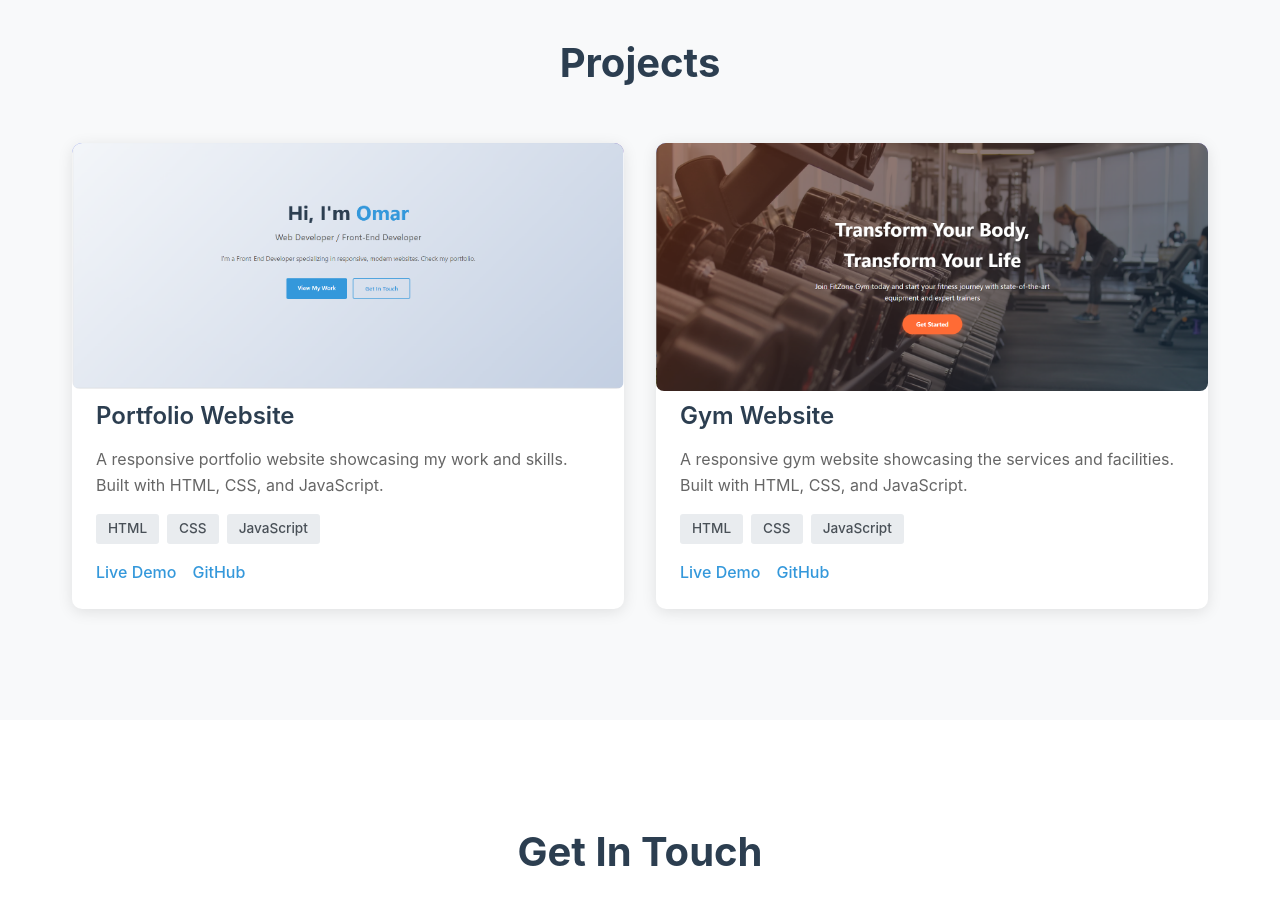
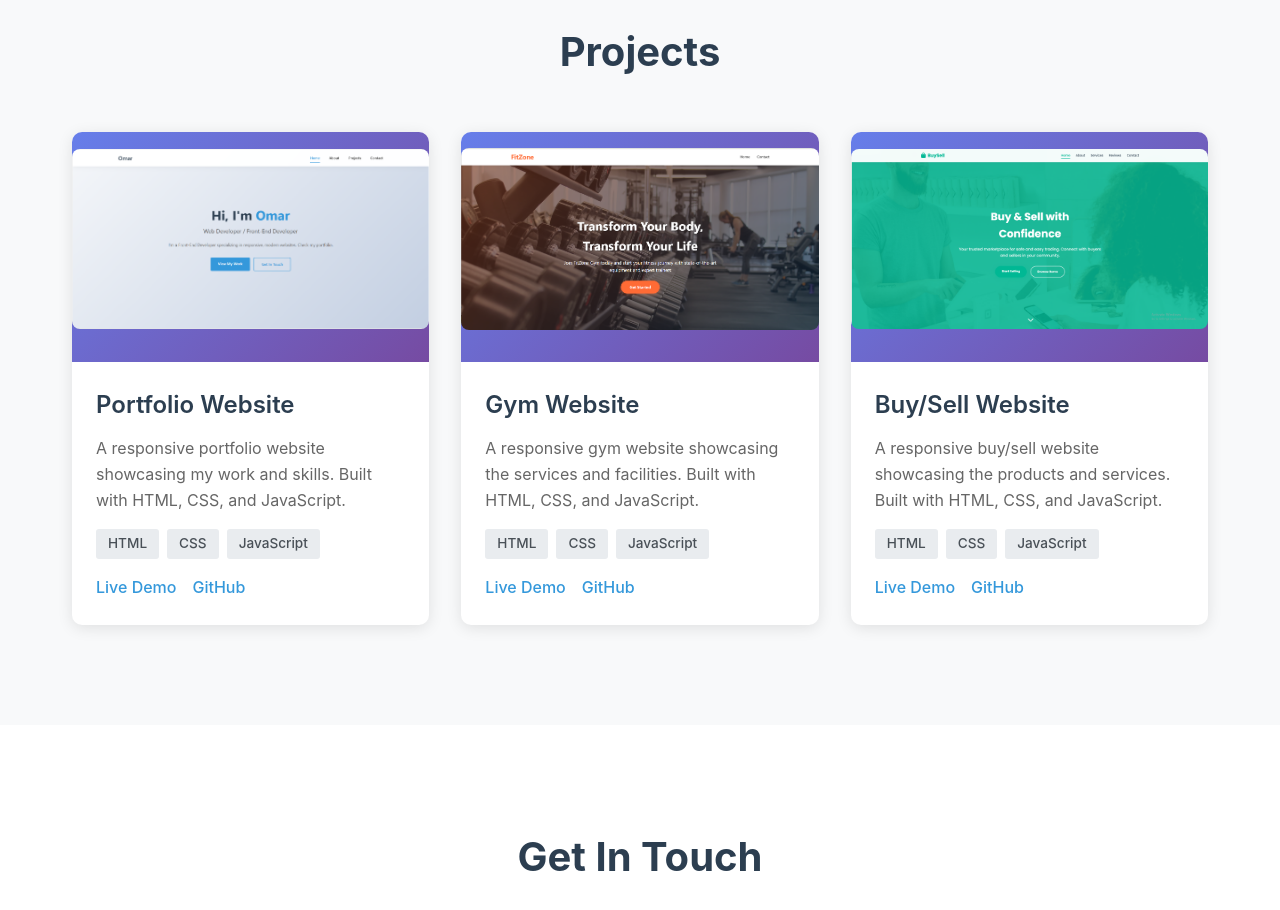
Before and after one commit to Omar-dev123/portfolio, a plain HTML site: page index.html in a window 1280 px wide. Shown: the part 1680-2590 px from the top of the page. Drawn offline with nearby package versions, Linux system fonts and the light colour scheme.

Commit message:
Add files via upload

```diff
--- a/index.html
+++ b/index.html
@@ -5,6 +5,7 @@
     <meta name="viewport" content="width=device-width, initial-scale=1.0">
     <title>Omar - Front-End Developer</title>
     <link rel="stylesheet" href="styles.css">
+    <link rel="icon" type="image/x-icon" href="/imgs/icons8-look-for-48.png">
     <script src="script2.js"></script>
     <script type="text/javascript"
         src="https://cdn.jsdelivr.net/npm/@emailjs/browser@4/dist/email.min.js">
@@ -131,6 +132,24 @@
                         </div>
                     </div>
                 </div>
+                <div class="project-card">
+                    <div class="project-image">
+                        <img src="/imgs/Project 4.png" alt="Screenshot of Gym Website" class="project-screenshot" style="width:100%;border-radius:8px;margin-bottom:16px;" >
+                    </div>
+                    <div class="project-content">
+                        <h3 class="project-title">Buy/Sell Website</h3>
+                        <p class="project-description">A responsive buy/sell website showcasing the products and services. Built with HTML, CSS, and JavaScript.</p>
+                        <div class="project-tech">
+                            <span class="tech-tag">HTML</span>
+                            <span class="tech-tag">CSS</span>
+                            <span class="tech-tag">JavaScript</span>
+                        </div>
+                        <div class="project-links">
+                            <a href="https://sell-buy-website.vercel.app/" class="project-link" target="_blank">Live Demo</a>
+                            <a href="https://github.com/Omar-dev123/Sell-Buy-Website" class="project-link" target="_blank">GitHub</a>
+                        </div>
+                    </div>
+                </div>
             </div>
         </div>
     </section>
```
Also changed, not shown: imgs/Project 4.png (added), imgs/icons8-look-for-48.png (added).
